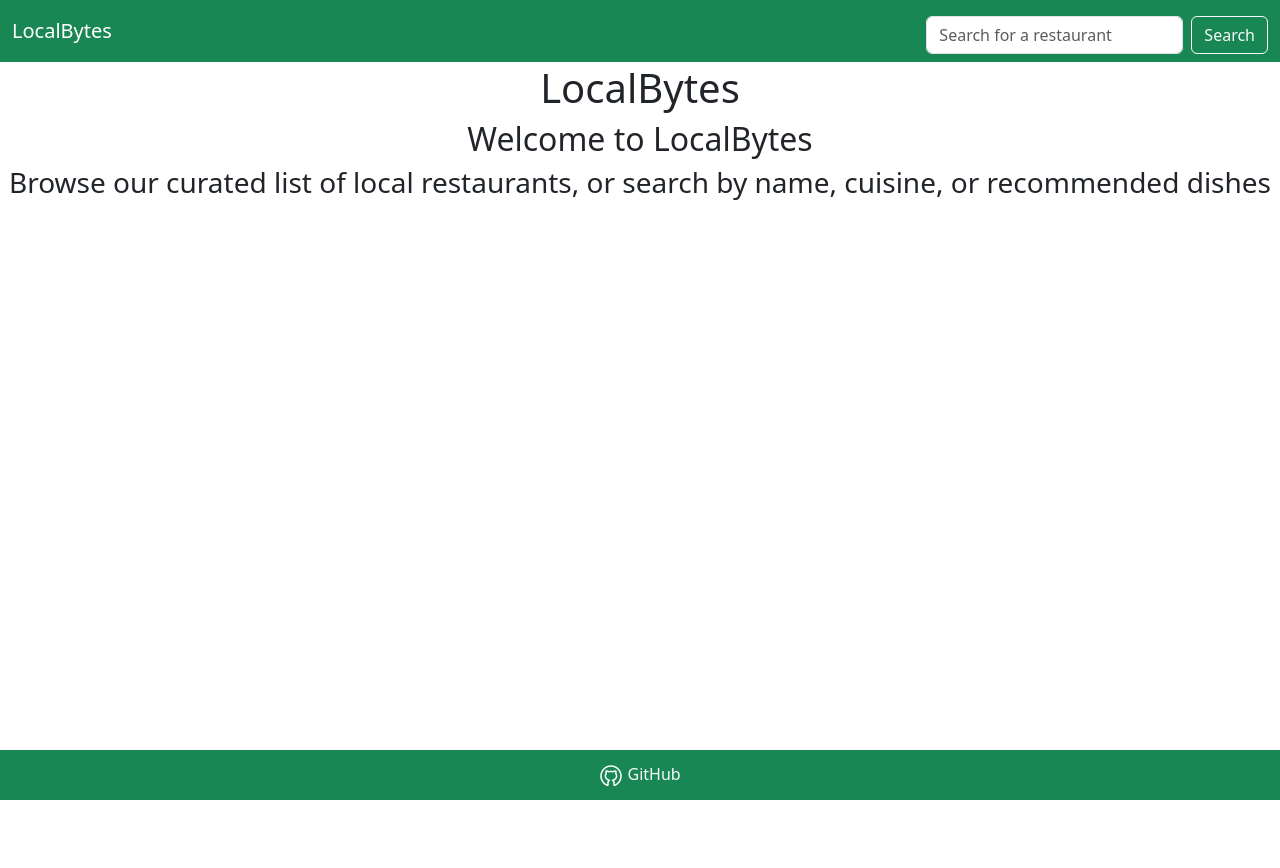
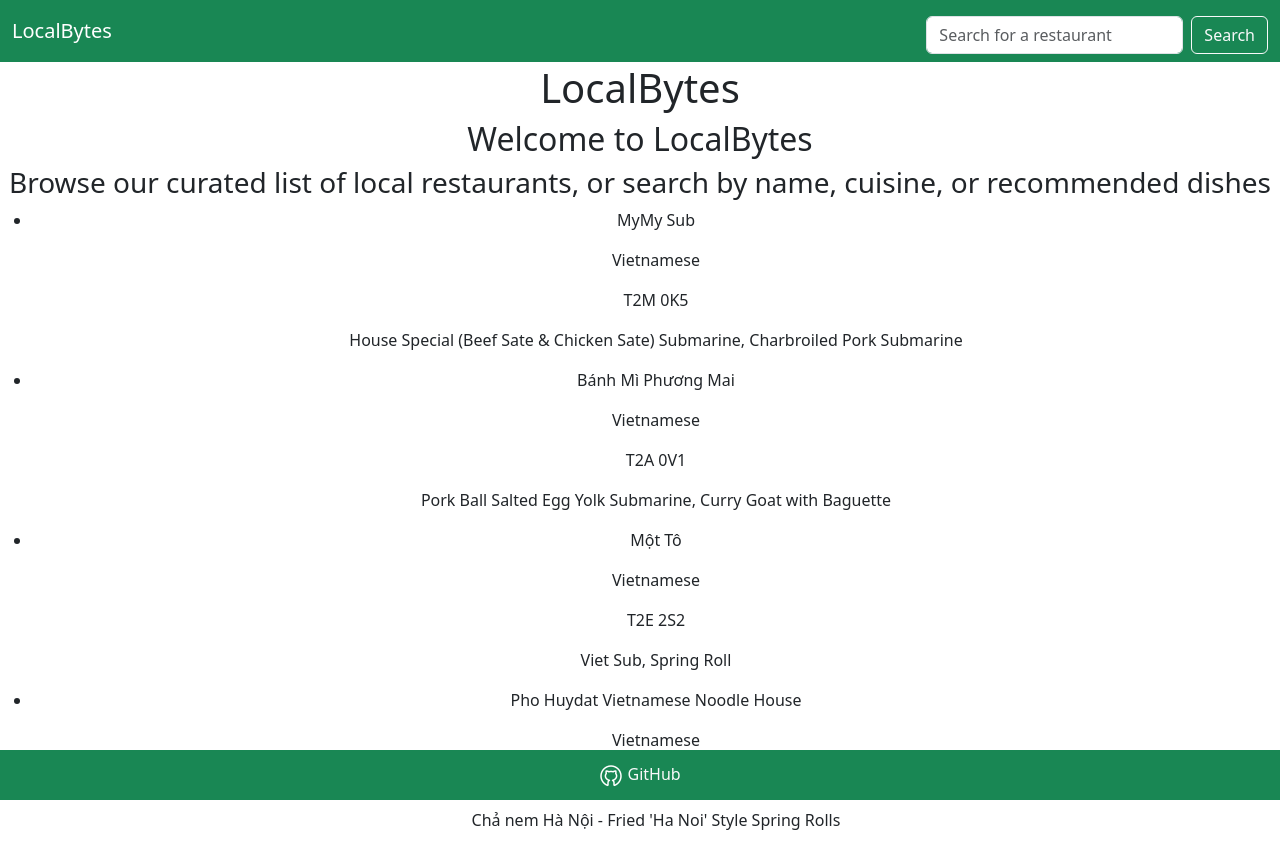
Before and after one commit to kazvee/local-bytes, a React (Vite) app: page / in a window 1280 px wide. Shown: the top 868 px of the page. Before the commit the page ends 800 px from the top, so only its background shows below. Built offline with nearby package versions, Linux system fonts and the light colour scheme.

Commit message:
feat(App): add RestaurantList component to main app

```diff
--- a/src/App.jsx
+++ b/src/App.jsx
@@ -1,4 +1,5 @@
 import './App.css';
+import RestaurantList from './components/RestaurantList';
 
 function App() {
   return (
@@ -9,6 +10,7 @@ function App() {
         Browse our curated list of local restaurants, or search by name,
         cuisine, or recommended dishes
       </h3>
+      <RestaurantList />
     </>
   );
 }
```
